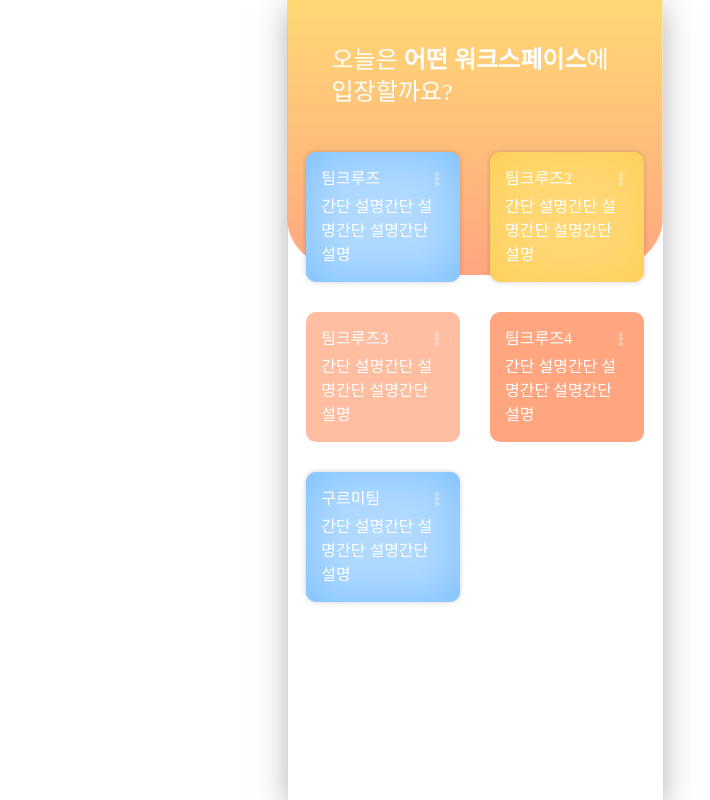
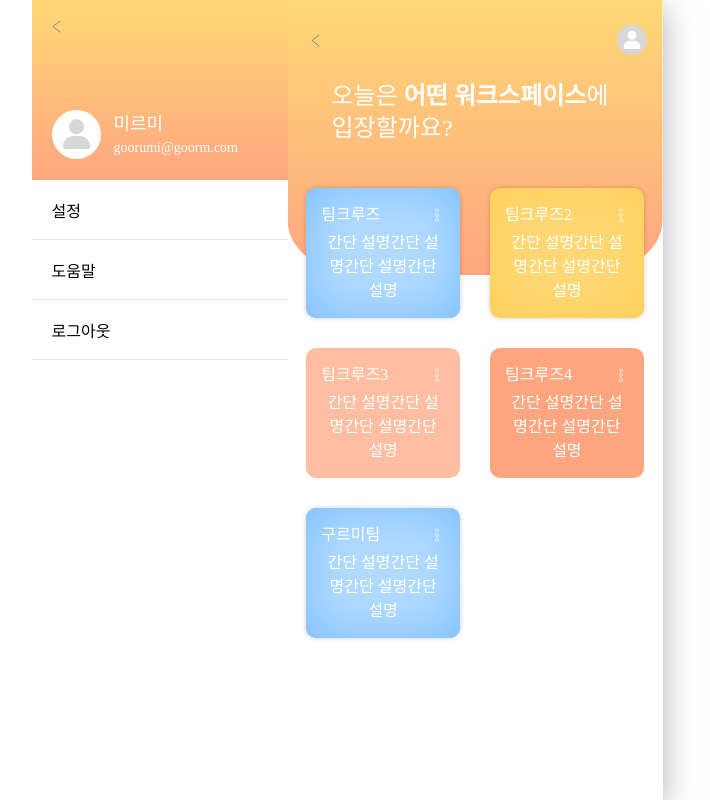
Before and after one commit to 9oormthon-univ/2024_BEOTKKOTTHON_TEAM_21_FE, a React (Create React App) app: page /workspacelist in a window 1280 px wide. Shown: the whole page, without its empty margins (165-875 px from the left). Built offline with nearby package versions, Linux system fonts and the light colour scheme; a web font is replaced by a local one.

Commit message:
Fix: 워크스페이스 리스트 > 워크스페이스 참여 페이지 이동 구현 수정

```diff
--- a/src/App.js
+++ b/src/App.js
@@ -39,7 +39,7 @@ function App() {
           />
           <Route path="/splash" element={<Splash />} />
           <Route path="/login" element={<Login />} />
-          <Route path="/workspacehome" element={<WorkSpaceHome />} />
+          <Route path="/workspacehome/:id" element={<WorkSpaceHome />} />
           <Route path="/workspacelist" element={<WorkspaceList />} />
           <Route path="/feedbackstorage" element={<FeedbackStorage />} />
           <Route path="/secretfeedback" element={<SecretFeedback />} />
--- a/src/pages/WorkSpace/FeedbackStorage.js
+++ b/src/pages/WorkSpace/FeedbackStorage.js
@@ -28,7 +28,7 @@ const FeedbackStorage = () => {
       <F.ReceiveFeedBack>
         {mockData.map((data)=>{
           return(
-            <Feedback userid={data.userId} img={data.img} name={data.name} time={data.time} content={data.content}/>
+            <Feedback receive={true} userid={data.userId} img={data.img} name={data.name} time={data.time} content={data.content}/>
           )
         })}
       </F.ReceiveFeedBack> :
@@ -36,7 +36,7 @@ const FeedbackStorage = () => {
       <F.SendFeedBack>
          {mockData.map((data)=>{
           return(
-            <Feedback userid={data.userId} img={data.img} name={data.name} time={data.time} content={data.content}/>
+            <Feedback receive={false} userid={data.userId} img={data.img} name={data.name} time={data.time} content={data.content}/>
           )
         })}
       </F.SendFeedBack>}
@@ -74,7 +74,7 @@ export const Feedback = (props) => {
   return (
     <F.FeedbackContainer onClick={ ()=>{HandleChatRoom(props)} }>
       <F.FeedbackImg>
-        <F.StyledImg src={images.cat} alt='img'/>
+        <F.StyledImg src={images.cat} alt='img' active={props.receive}/>
       </F.FeedbackImg>
 
       <F.FeedbackContent>
--- a/src/pages/WorkSpace/WorkSpaceHome.js
+++ b/src/pages/WorkSpace/WorkSpaceHome.js
@@ -3,19 +3,14 @@ import styled from "styled-components";
 import { images } from '../../utils/images';
 import WorkspaceBottom from '../../component/WorkspaceBottom';
 import * as W from "../../styles/WorkspaceStyle";
-import { Link, useNavigate } from 'react-router-dom';
+import { Link, useNavigate, useParams } from 'react-router-dom';
 import { GoChevronLeft } from "react-icons/go";
 import { BsPencil } from "react-icons/bs";
 import { IoCheckmarkSharp } from "react-icons/io5";
 import { APIClient } from '../../utils/Api';
 
 const WorkSpaceHome = () => {
-  const people = [
-    { userid:1, name:'김구름', image: images.dog },
-    { userid:2, name:'김개똥', image: images.dog },
-    { userid:3, name:'미르미', image: images.dog },
-    { userid:4, name:'구르미', image: images.dog }
-  ];
+  const { UUID } = useParams();
 
   const response = {
       "success": true,
@@ -51,13 +46,12 @@ const WorkSpaceHome = () => {
   }
 
   const data = response.data;
-  console.log(data)
 
   // 워크스페이스 참여
   useEffect(()=>{
     const JoinWorkspace = async () => {
       try {
-          // const response = await APIClient().post(`/workspaces/${workspaceUUID}/join`, null);
+          // const response = await APIClient().post(`/workspaces/${UUID}/join`, null);
           // const data = response.data;
           console.log('yet')
       } catch (error) {
@@ -130,7 +124,7 @@ const PersonBox = ({ person, data }) => {
     <>
       <W.Person key={person.id}>
         <W.PersonImg  onClick={toggleModal}>
-          <img className='p-5' src={person.image} alt="" />
+          <img className='p-5' src={person.profileImageUrl} alt="" />
         </W.PersonImg>
 
         <div className='flex items-center justify-center'>
--- a/src/pages/WorkSpace/WorkspaceList.js
+++ b/src/pages/WorkSpace/WorkspaceList.js
@@ -3,52 +3,12 @@ import * as W from "../../styles/WorkspaceStyle";
 import { useEffect } from 'react';
 import { CiMenuKebab } from "react-icons/ci";
 import { APIClient } from '../../utils/Api';
+import Navbar from '../../components/Navbar';
+import { useNavigate } from 'react-router-dom';
 
 const WorkspaceList = () => {
-  const response = {
-    "workspaces": [
-      {
-        "id": "워크스페이스 ID",
-        "name": "팀크루즈",
-        "created_at": "워크스페이스 생성 일자"
-      },
-      {
-        "id": "워크스페이스 ID",
-        "name": "팀크루즈2",
-        "created_at": "워크스페이스 생성 일자"
-      },
-      {
-        "id": "워크스페이스 ID",
-        "name": "팀크루즈3",
-        "created_at": "워크스페이스 생성 일자"
-      },
-      {
-        "id": "워크스페이스 ID",
-        "name": "팀크루즈4",
-        "created_at": "워크스페이스 생성 일자"
-      },
-      {
-        "id": "워크스페이스 ID",
-        "name": "구르미팀",
-        "created_at": "워크스페이스 생성 일자"
-      }
-    ]
-  }
-
-  useEffect(()=>{
-    const spaceList = async () => {
-      try {
-          // const response = await APIClient().get('/workspace/list');
-          console.log('yet')
-        } catch (error) {
-          console.error(error);
-      }
-    }
-
-    spaceList();
-  }, [])
-
-  const styles = [
+  const navigate = useNavigate();
+  const styles = [ // 워크스페이스 리스트 랜덤 배경 색상
     {
       background: '#B2DAFF',
       boxShadow: '0px 0px 50px 0px #77BEFF inset, 0px 0px 5px 0px rgba(0, 0, 0, 0.20)',
@@ -65,11 +25,62 @@ const WorkspaceList = () => {
       background: '#FFA680',
       boxShadow: '0px 0px 50px 0px rgba(254, 197, 51, 0.50) inset, 0px 0px 5px 0px rgba(0, 0, 0, 0.20);'}
   ];
+  const response = { // 더미데이터
+    "workspaces": [
+      {
+        "workspaceUUID": "123",
+        "name": "팀크루즈",
+        "created_at": "워크스페이스 생성 일자"
+      },
+      {
+        "workspaceUUID": "234",
+        "name": "팀크루즈2",
+        "created_at": "워크스페이스 생성 일자"
+      },
+      {
+        "workspaceUUID": "43545",
+        "name": "팀크루즈3",
+        "created_at": "워크스페이스 생성 일자"
+      },
+      {
+        "workspaceUUID": "234545",
+        "name": "팀크루즈4",
+        "created_at": "워크스페이스 생성 일자"
+      },
+      {
+        "workspaceUUID": "22s",
+        "name": "구르미팀",
+        "created_at": "워크스페이스 생성 일자"
+      }
+    ]
+  }
+
+  useEffect(()=>{ // 내 워크스페이스 목록 반환
+    const spaceList = async () => {
+      try {
+          // const response = await APIClient().get('/workspace/list');
+          console.log('yet')
+        } catch (error) {
+          console.error(error);
+      }
+    }
+
+    spaceList();
+  }, [])
+
+  const JoinWorkspace = async (UUID) => {
+    try {
+      // const response = await APIClient().post(`/workspaces/${workspaceUUID}/join`, null);
+      navigate(`/workspacehome/${UUID}`, response)
+    } catch (error) {
+      console.error(error);
+  }}
 
   return (
     <div>
+      <Navbar></Navbar>
       <W.Background></W.Background>
-      <div className='text-white text-2xl p-11'>
+      <div className='text-white text-2xl pb-11 px-11'>
         오늘은 <span className='font-bold'>어떤 워크스페이스</span>에 입장할까요?
       </div>
 
@@ -78,8 +89,10 @@ const WorkspaceList = () => {
           const randomStyle = styles[index % styles.length]; // 랜덤 색상 변경
 
           return(
-            <W.wsListBox key={index} style={ randomStyle }>
-              <div className='flex justify-between items-center'>
+            <W.wsListBox
+              onClick={()=>{ JoinWorkspace(workspace.workspaceUUID) }}
+              key={index} style={ randomStyle }>
+              <div className='flex justify-between items-center w-full'>
                 <div>{workspace.name}</div>
                 <div><CiMenuKebab /></div>
               </div>
--- a/src/styles/Feedback.js
+++ b/src/styles/Feedback.js
@@ -24,7 +24,8 @@ export const StyledImg = styled.img`
   width: 70px;
   height: 70px;
   border-radius: 50%;
-`
+  border: 2px solid ${props => props.active ? '#FEC533' : '#FFA680'};
+  `
 export const FeedbackContent = styled.div`
   display: flex;
   flex-direction: column;
--- a/src/styles/WorkspaceStyle.js
+++ b/src/styles/WorkspaceStyle.js
@@ -90,7 +90,7 @@ export const wsListContainer = styled.div`
   gap: 30px;
 `
 
-export const wsListBox = styled.div`
+export const wsListBox = styled.button`
   color: white;
   width: 100%;
   height: 130px;
@@ -98,5 +98,4 @@ export const wsListBox = styled.div`
   display: flex;
   flex-direction: column;
   justify-content: space-between;
-  border-radius: 10px;
-`
+  border-radius: 10px;`
```
